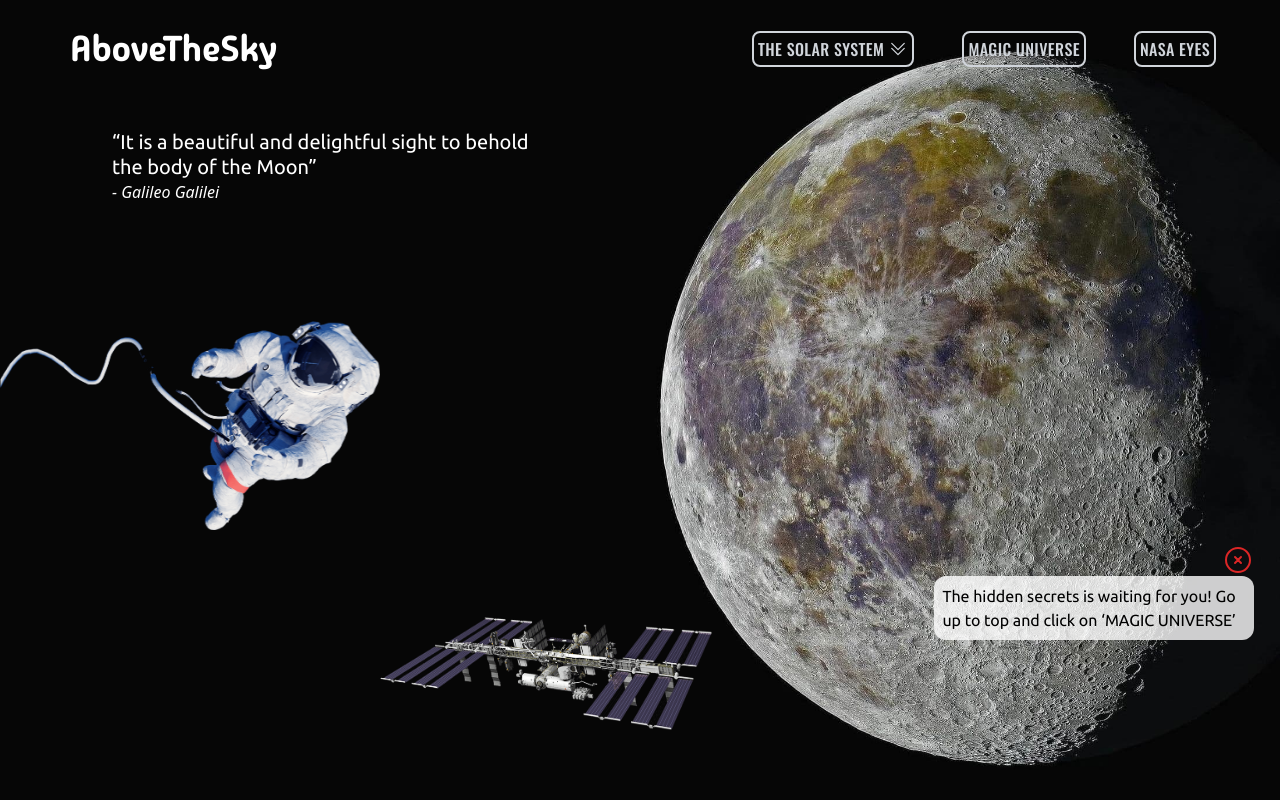
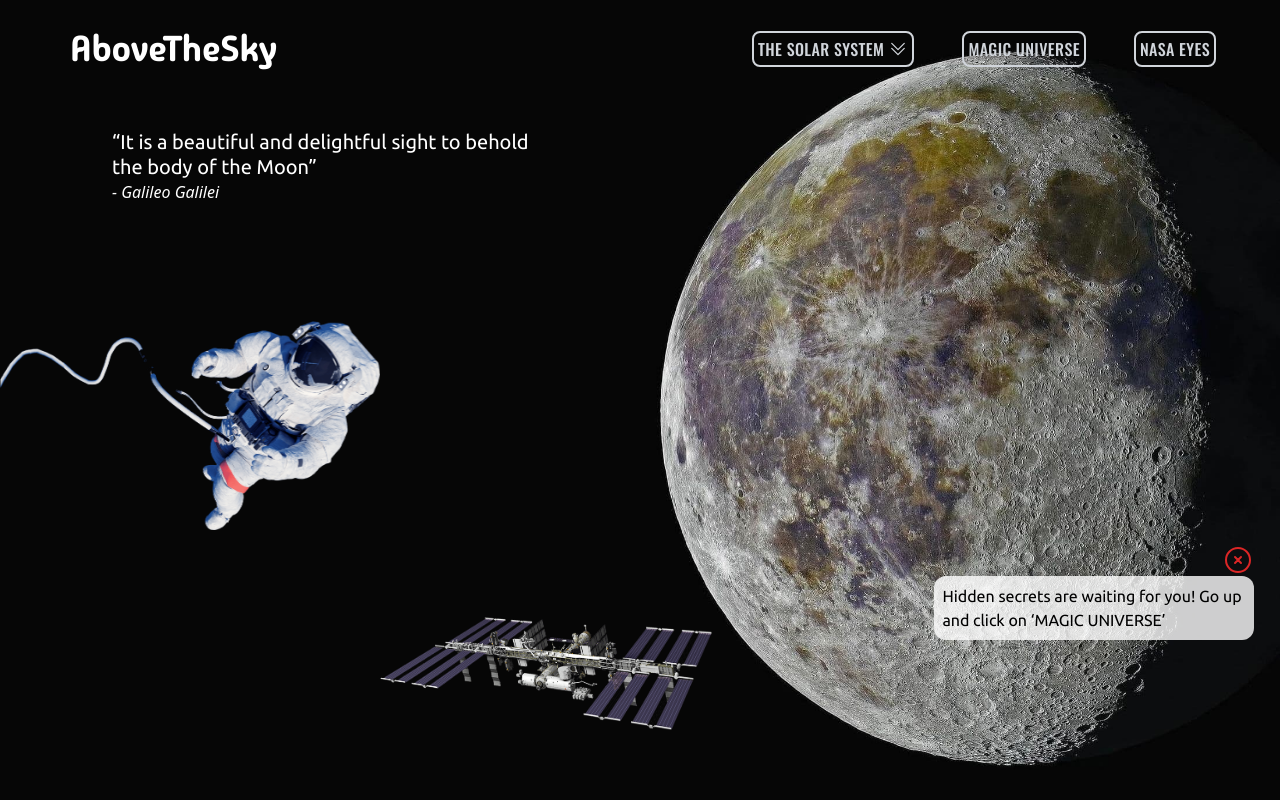
Before and after one commit to DenysKors/AboveTheSky_PetProject, a React (Vite) app: page / in a window 1280 px wide. Shown: the top 800 px of the page. Built offline with nearby package versions, Linux system fonts and the light colour scheme.

Commit message:
User provider, navigation updated logic

```diff
--- a/src/components/Navigation.jsx
+++ b/src/components/Navigation.jsx
@@ -1,4 +1,4 @@
-import { Fragment, useState } from "react";
+import { Fragment, useState, useEffect, useRef } from "react";
 import {
   Bars3Icon,
   ChevronDoubleDownIcon,
@@ -9,13 +9,31 @@ import { Popover, Transition, Dialog, Disclosure } from "@headlessui/react";
 import ImageModal from "./ImageModal";
 import fetchImageData from "../api/imageApi";
 import { solarPlanets } from "../data/solarPlanets";
+import { useUser } from "../hooks/useContext";
 
 function Navigation() {
   const [isBurgerMenuOpen, setIsBurgerMenuOpen] = useState(false);
   const [isGetImgModalOpen, setIsImgModalOpen] = useState(false);
   const [imgData, setImgData] = useState(null);
 
+  let timerIdRef = useRef(null);
+
+  const { visitedValue, userVisited } = useUser();
+
+  useEffect(() => {
+    if (visitedValue === 0) {
+      timerIdRef.current = setTimeout(() => {
+        userVisited(1);
+      }, 5000);
+    }
+  }, [userVisited, visitedValue]);
+
   const handleModalOpen = () => {
+    if (visitedValue === 0) {
+      clearTimeout(timerIdRef.current);
+      userVisited(2);
+    } else userVisited(2);
+
     fetchImageData()
       .then((data) => {
         setImgData(data);
--- a/src/components/NoteModal.jsx
+++ b/src/components/NoteModal.jsx
@@ -1,22 +1,27 @@
-// import { useState } from "react";
 import { XCircleIcon } from "@heroicons/react/24/outline";
 
+import { useUser } from "../hooks/useContext";
+
 function NoteModal() {
-  // const [isOpen, setIsOpen] = useState(true);
+  const { visitedValue, userVisited } = useUser();
 
   return (
+    <>
+      {visitedValue === 1 && (
         <div className="fixed z-20 bottom-40 right-[2%] max-w-[60vw] md:max-w-xs rounded-xl bg-white/80 p-2 text-left">
           <p className="text-xs font-text md:text-sm lg:text-base">
-        The hidden secrets is waiting for you! Go up to top and click on
-        &lsquo;MAGIC UNIVERSE&rsquo;
+            Hidden secrets are waiting for you! Go up and click on &lsquo;MAGIC
+            UNIVERSE&rsquo;
           </p>
           <button
             className="absolute -top-8 right-0"
-        // onClick={() => setIsOpen(false)}
+            onClick={() => userVisited(1)}
           >
             <XCircleIcon className="h-8 w-8 text-red-600" />
           </button>
         </div>
+      )}
+    </>
   );
 }
 
--- /dev/null
+++ b/src/components/UserContext.jsx
@@ -0,0 +1,17 @@
+import { useState } from "react";
+
+import { UserContext } from "../hooks/useContext";
+
+function UserProvider({ children }) {
+  const [visitedValue, setVisitedValue] = useState(0);
+
+  const userVisited = (value) => setVisitedValue(visitedValue + value);
+
+  return (
+    <UserContext.Provider value={{ visitedValue, userVisited }}>
+      {children}
+    </UserContext.Provider>
+  );
+}
+
+export default UserProvider;
--- /dev/null
+++ b/src/hooks/useContext.js
@@ -0,0 +1,5 @@
+import { createContext, useContext } from "react";
+
+export const UserContext = createContext();
+
+export const useUser = () => useContext(UserContext);
--- a/src/pages/LandingPage.jsx
+++ b/src/pages/LandingPage.jsx
@@ -14,9 +14,11 @@ import Footer from "../components/Footer";
 import ScrollToTop from "../components/ScrollToTop";
 import NoteModal from "../components/NoteModal";
 
+import UserProvider from "../components/UserContext";
+
 function LandingPage() {
   return (
-    <>
+    <UserProvider>
       <Wrapper />
       <main className="m-auto px-3 md:px-8 lg:px-16 max-w-[1920px] bg-section">
         <SunSection />
@@ -34,7 +36,7 @@ function LandingPage() {
       <Footer />
       <NoteModal />
       <ScrollToTop />
-    </>
+    </UserProvider>
   );
 }
 
```
Lines whose indentation alone changed are shown as unchanged.
